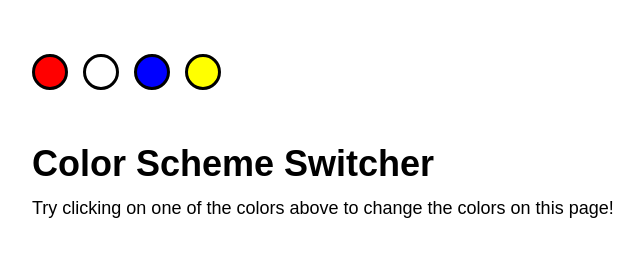
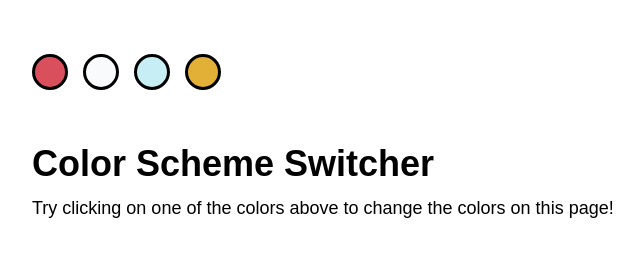
Before and after one commit to farrukhsultonov/100-days-of-JavaScript, a plain HTML site: page Day13-Color-Selector/index.html in a window 1280 px wide. Shown: the whole page, without its empty margins (22-666 px from the left). Drawn offline with Linux system fonts and the light colour scheme.

Commit message:
Update style.css

```diff
--- a/Day13-Color-Selector/style.css
+++ b/Day13-Color-Selector/style.css
@@ -32,17 +32,18 @@ p {
 }
 
 .red {
-  background-color: red;
+  background-color:
+  #da4f5c;
 }
 
 .white {
-  background-color: white;
+  background-color: #f8fafb;
 }
 
 .blue {
-  background-color: blue;
+  background-color: #c7eef4;
 }
 
 .yellow {
-  background-color: yellow;
+  background-color: #e2af37;
 }
```
